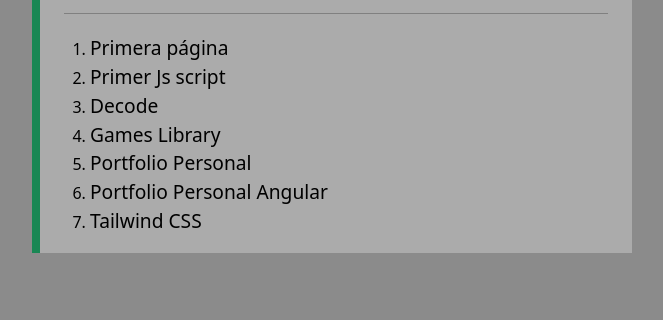
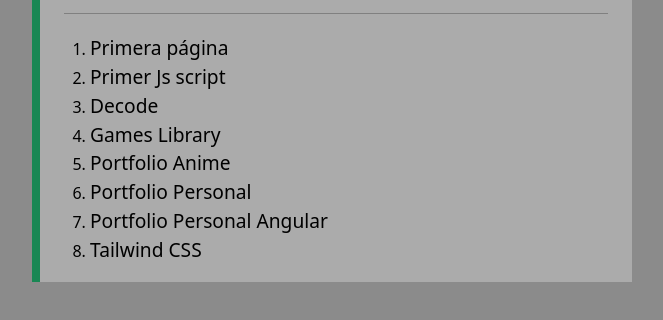
Before and after one commit to mgalim/mgalim.github.io, a plain HTML site: page index.html in a window 1280 px wide. Shown: the part 154-474 px from the top of the page, without its empty margins (308-971 px from the left). Drawn offline with nearby package versions, Linux system fonts and the light colour scheme.

Commit message:
add portfolio anime

```diff
--- a/index.html
+++ b/index.html
@@ -42,6 +42,11 @@
             >
           </li>
           <li>
+            <a target="_blank" href="https://mgalim.github.io/front-PFO1/"
+              >Portfolio Anime</a
+            >
+          </li>
+          <li>
             <a target="_blank" href="https://mgalimvitae.netlify.app/"
               >Portfolio Personal</a
             >
```
